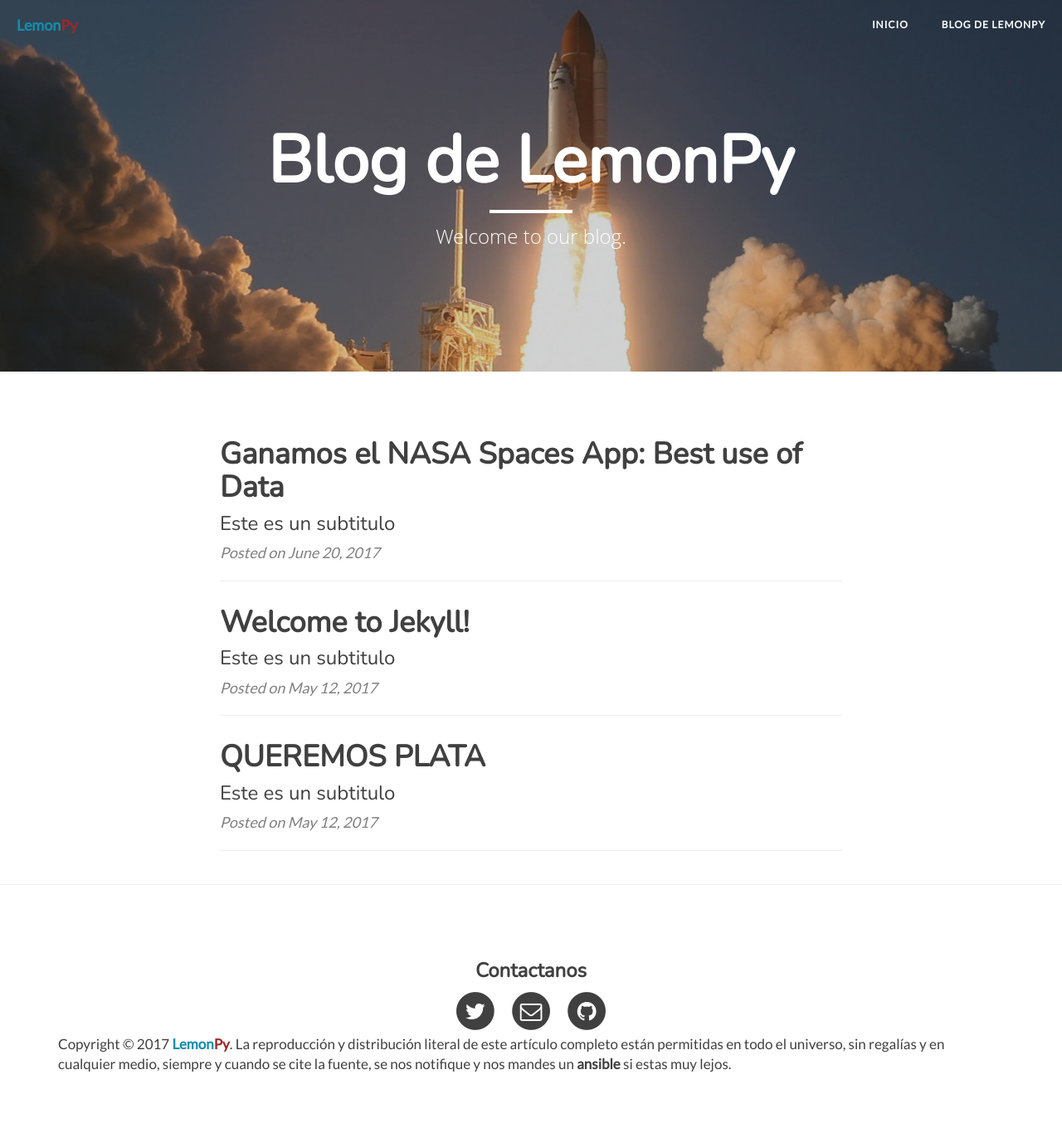
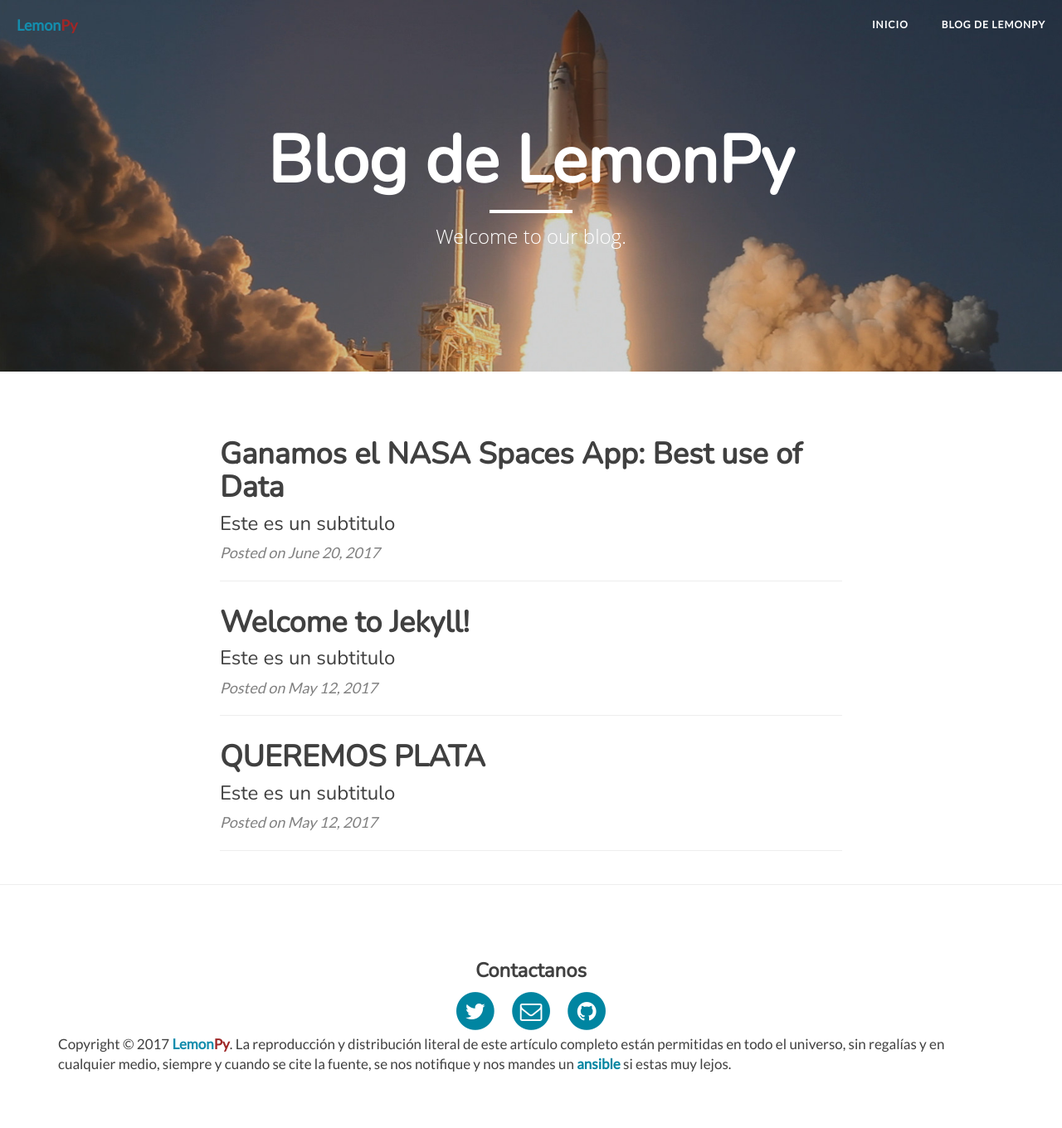
Before and after one commit to Lemon-Py/lemon-py.github.io, a Jekyll site: the page built from _pages/blog.html, in a window 1280 px wide. Shown: the whole page at 83% size. Built offline with Jekyll 4.4.1, drawn with Linux system fonts in a browser that asks for light colours.

Commit message:
a tag blue now

```diff
--- a/css/blog.css
+++ b/css/blog.css
@@ -16,8 +16,6 @@
     font-weight: 700;
 }
 
-
-
 /****************************************
  * Rest of template
  ***************************************/
@@ -27,26 +25,28 @@ body {
   font-family: 'Lato', sans-serif;
 }
 
-h1,h2,h3,h4,h5,h6,navbar-brand {
+h1, h2, h3, h4, h5, h6, navbar-brand {
   font-family: 'Nunito', sans-serif;
   font-weight: 800;
 }
 
 a {
-  color: #404040;
+  color:  #0085a1;
 }
-a:hover,
-a:focus {
-  color: #0085a1;
+
+a:hover, a:focus {
+    color: #0085a1;
 }
-a img:hover,
-a img:focus {
+
+a img:hover, a img:focus {
   cursor: zoom-in;
-}
+	     }
+
 blockquote {
   color: #808080;
   font-style: italic;
 }
+
 hr.small {
   max-width: 100px;
   margin: 15px auto;
@@ -54,6 +54,9 @@ hr.small {
   border-color: white;
 }
 
+/****************************************
+ * Nav-Bar
+ ***************************************/
 .navbar-custom {
   background: white;
   position: absolute;
@@ -66,6 +69,7 @@ hr.small {
 .navbar-custom .navbar-brand {
   font-weight: 800;
 }
+
 .navbar-custom .nav li a {
   text-transform: uppercase;
   font-size: 12px;
```
